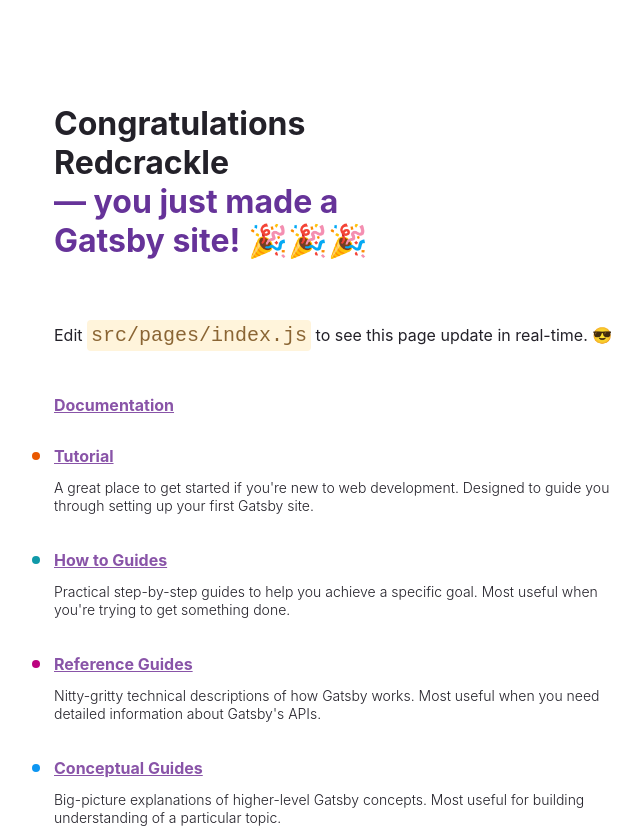
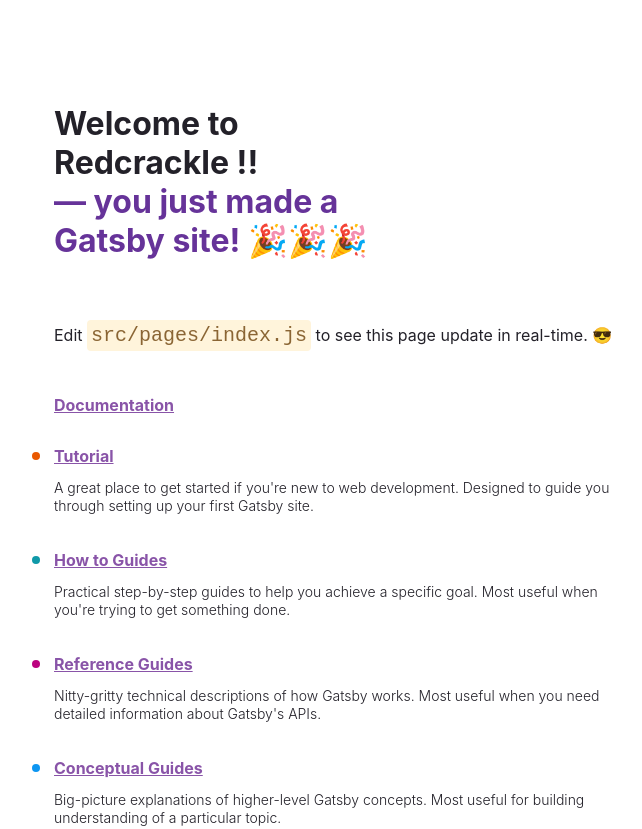
Before and after one commit to prudvihemanth/redcrackle-gatsby-starter, a Gatsby site: page / in a window 1280 px wide. Shown: the top 829 px of the page, without its empty margins (50-692 px from the left). Built offline with nearby package versions, Linux system fonts and the light colour scheme; Gatsby itself is replaced by a stand-in of ours.

Commit message:
test commit text change

```diff
--- a/src/pages/index.js
+++ b/src/pages/index.js
@@ -131,7 +131,7 @@ const IndexPage = () => {
     <main style={pageStyles}>
       <title>Home Page</title>
       <h1 style={headingStyles}>
-        Congratulations Redcrackle
+        Welcome to Redcrackle !!
         <br />
         <span style={headingAccentStyles}>— you just made a Gatsby site! </span>
         <span role="img" aria-label="Party popper emojis">
```
